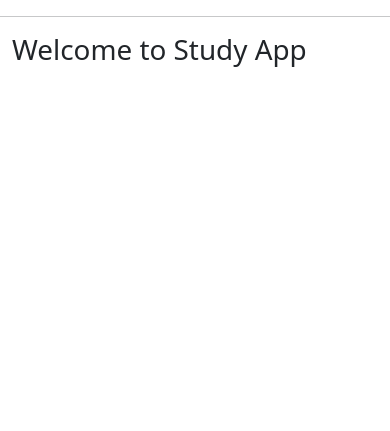
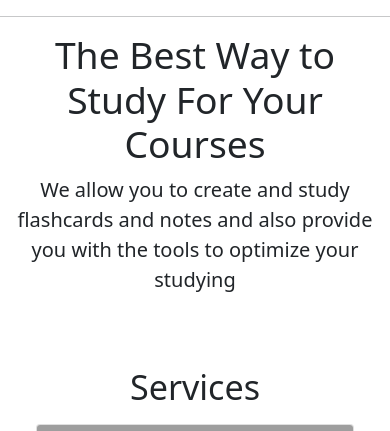
Before and after one commit to EtienneDevictor/Team-1, a Flask app: page / in a window 390 px wide. Shown: the part 64-495 px from the top of the page. Before the commit the page ends 131 px from the top, so only its background shows below. Run offline with Flask 2, Linux system fonts and the light colour scheme; some libraries are stand-ins or nearby versions; grey boxes are pictures that could not be loaded.

Commit message:
created the skeleton for the spash page

```diff
--- a/app/templates/home.html
+++ b/app/templates/home.html
@@ -1,4 +1,58 @@
 {% extends "base.html" %}
 {% block content %}
-<h1> Welcome to {{app}} </h1>
+<header class-="jumbotron jumbotron-fluid">
+    <div class="Container-fluid text-center">
+        <h1 class="display-3">The Best Way to Study For Your Courses</h1>
+        <p class="lead pb-4">We allow you to create and study flashcards and notes
+            and also provide you with the tools to optimize your studying
+        </p>
+    </div>
+</header>
+<section id="services" class="container">
+    <h2 class="display-4 text-center mt-5 mb-3">Services</h2>
+
+    <div class="row text-center">
+       <div class="col-md-4 mb-4">
+          <div class="card h-100">
+             <img class="card-img-top" src="design.jpg" alt="Design"> <!-- choice of the picture -->
+             <div class="card-body">
+                <h4 class="card-title">Flashcards</h4>
+                <p class="card-text"> Study better by creating and flipping through different flashcards and notes files!</p>
+             </div>
+             <div class="card-footer py-4">
+                <a href="#" class="btn btn-secondary">Find a Flashcard &raquo;</a> <!-- button link needs to be filled-->
+             </div>
+          </div>
+       </div>
+
+       <div class="col-md-4 mb-4">
+          <div class="card h-100">
+             <img class="card-img-top" src="development.jpg" alt="Development"> <!-- choice of the picture -->
+             <div class="card-body">
+                <h4 class="card-title">Classes</h4>
+                   <p class="card-text">Stay organized by seperating notes and flashcards of different subjects in seperate classes
+                       that you can share with other users!
+                   </p>
+             </div>
+             <div class="card-footer py-4">
+                <a href="#" class="btn btn-secondary">Go to Classes &raquo;</a> <!-- button link needs to be filled-->
+             </div>
+          </div>
+       </div>
+
+       <div class="col-md-4 mb-4">
+          <div class="card h-100">
+             <img class="card-img-top" src="analytics.jpg" alt="Analytics"> <!-- choice of the picture -->
+             <div class="card-body">
+                <h4 class="card-title">Study Aids</h4>
+                <p class="card-text">Stay on top of things by keeping track of studing tasks with our task tracker and and remember
+                    to use our pomodoro timer to maintain healthy studying!</p>
+             </div>
+             <div class="card-footer py-4">
+                <a href="#" class="btn btn-secondary">See your Task list &raquo;</a> <!-- button link needs to be filled-->
+             </div>
+          </div>
+       </div>
+    </div>
+ </section>
 {% endblock %}
```
